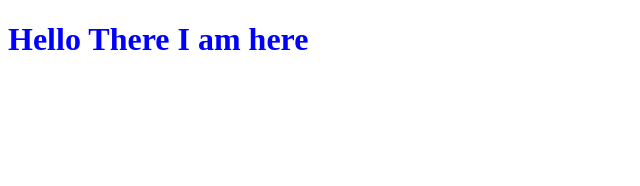
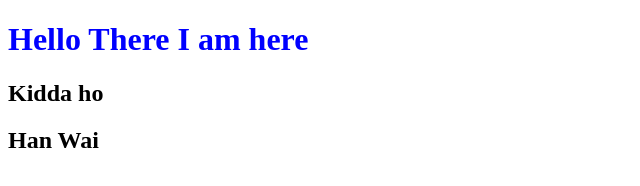
Before and after one commit to mumairjavaid/test, a plain HTML site: page index.html in a window 1280 px wide. Shown: the whole page, without its empty margins (0-640 px from the left). Drawn offline with Linux system fonts and the light colour scheme.

Commit message:
committed to branch

```diff
--- a/index.html
+++ b/index.html
@@ -8,5 +8,7 @@
 </head>
 <body>
     <h1 class="c1">Hello There I am here</h1>
+    <h2>Kidda ho</h2>
+    <h2>Han Wai</h2>
 </body>
 </html>
```
